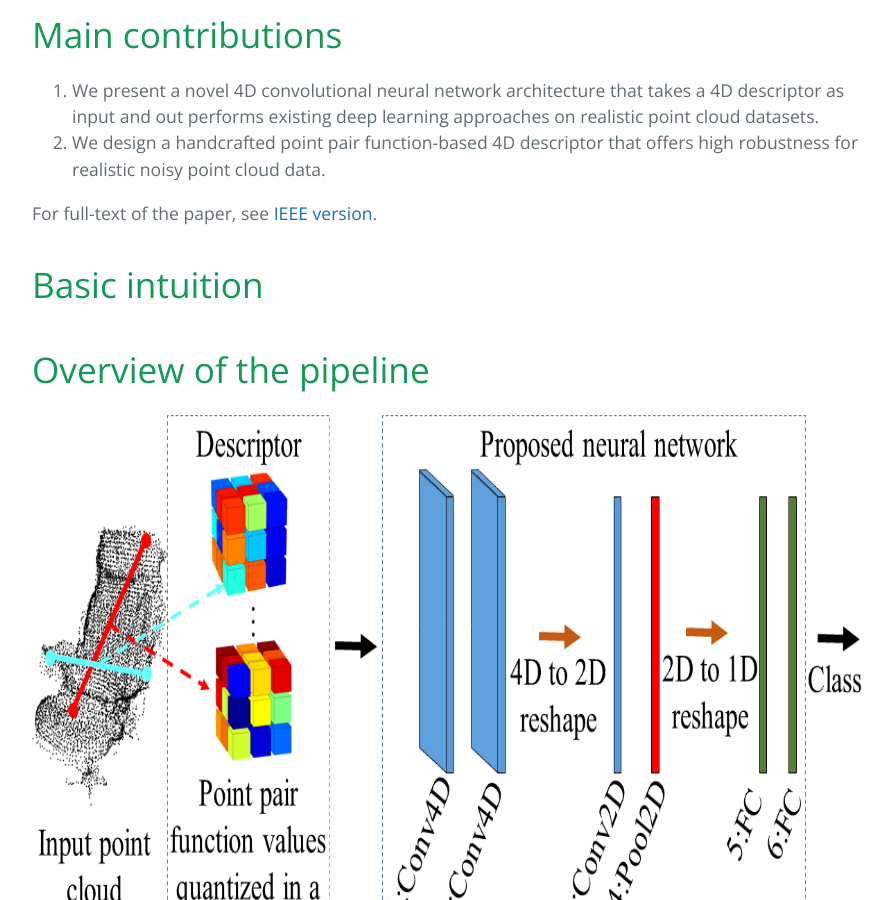
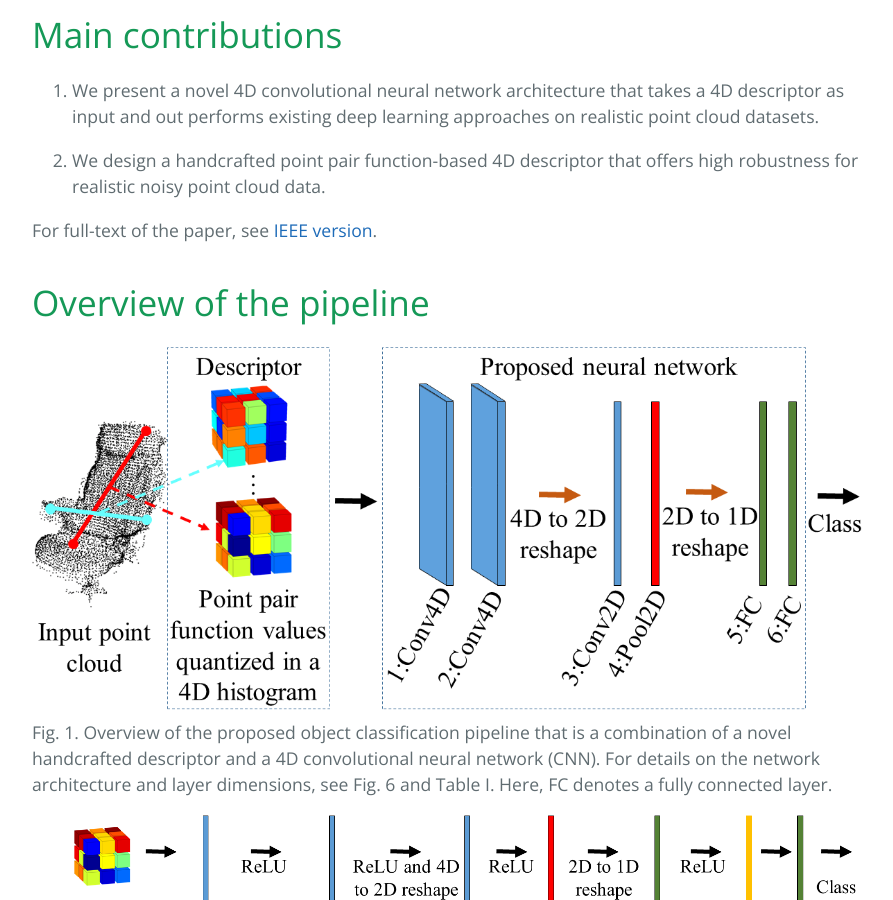
Before and after one commit to DBobkov/object-descriptor, a Jekyll site: the page built from index.md, in a window 1280 px wide and 900 px high, scrolled down 802 px. Shown: the whole window, without its empty margins (192-1085 px from the left). Built offline with Jekyll 4.4.1, drawn with Linux system fonts in a browser that asks for light colours; our own code applies the rules of GitHub Pages for plain Markdown files.

Commit message:
markdown fix

```diff
--- a/index.md
+++ b/index.md
@@ -10,44 +10,39 @@
 # Main contributions
 
 1. We present a novel 4D convolutional neural network architecture that takes a 4D descriptor as input and out performs existing deep learning approaches on realistic point cloud datasets.
+
 2. We design a handcrafted point pair function-based 4D descriptor that offers high robustness for realistic noisy point cloud data.
-
-
 
 
 
 For full-text of the paper, see <a href="https://doi.org/10.1109/LRA.2018.2792681">IEEE version</a>.
 
-# Basic intuition
-
-
-
 # Overview of the pipeline
 
-<img src="res/teaser_figure_revision.png" alt="Overview of the pipeline" width="1250" height="550">
+<img src="res/teaser_figure_revision.png" alt="Overview of the pipeline" width="1250">
 Fig. 1. Overview of the proposed object classification pipeline that is a combination of a novel handcrafted descriptor and a 4D convolutional neural network (CNN). For details on the network architecture and layer dimensions, see Fig. 6 and Table I. Here, FC denotes a fully connected layer.
 
-
-<img src="res/neural_network_details_very_small.png" alt="Neural network architecture details" width="864" height="204">
+<img src="res/neural_network_details_very_small.png" alt="Neural network architecture details" width="864">
 Architecture of the proposed 4D neural network. See Table I for more details on the dimensions.
 
 
 # Results
 
-
-<img src="res/retrieval_results.png" alt="Retrieval results" width="1386" height="442">
+<img src="res/retrieval_results.png" alt="Retrieval results" width="1386">
 TABLE II. Retrieval performance of the handcrafted descriptors. The mean value is given in the corresponding column, while
 the standard deviation is given in brackets. Best performance is shown in bold.
 
-<img src="res/deep_learning_results.png" alt="Retrieval results" width="901" height="381">
+<img src="res/deep_learning_results.png" alt="Retrieval results" width="901">
 Table III. Classification performance of deep learning approaches using 2D, 3D and 4D convolutional layers.
 
-<img src="res/intuition_deep_network.png" alt="Retrieval results" width="665" height="726">
+<img src="res/intuition_deep_network.png" alt="Retrieval results" width="665">
 Fig.  Descriptor and 4D neural network responses for the object table in the ScanNet dataset. Left: descriptor values. Middle: response of the first filter in the first layer. Right: filter response in the second layer. The rows show slices of the fourth dimension. Transparent bins correspond to constant offset values for the response (or 0 for the descriptor values), colored bins - to varying values. The bins are colored so that low values are shown in blue color, while high in red.
 
 
 # References
+
 1. C. R. Qi, H. Su, K. Mo, and L. J. Guibas, “Pointnet: Deep learning on point sets for 3d classification and segmentation,” Proceedings of the IEEE Conference on Computer Vision and Pattern Recognition (CVPR), 2017.
+
 2. E. Wahl, U. Hillenbrand, and G. Hirzinger, “Surflet-pair-relation histograms: a statistical 3d-shape representation for rapid classification,” in Proceedings of IEEE International Conference on 3-D Digital Imaging and Modeling (3DIM), 2003, pp. 474–481.
 
 
```
